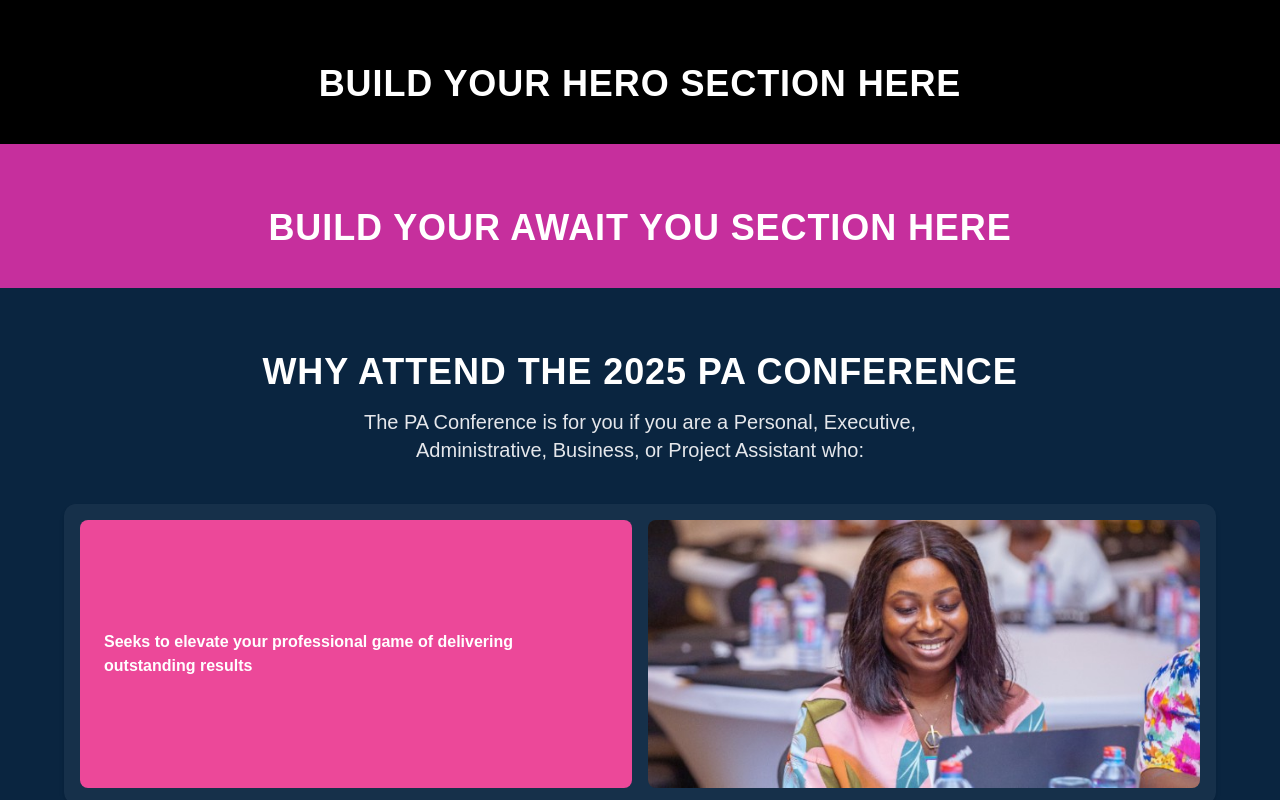
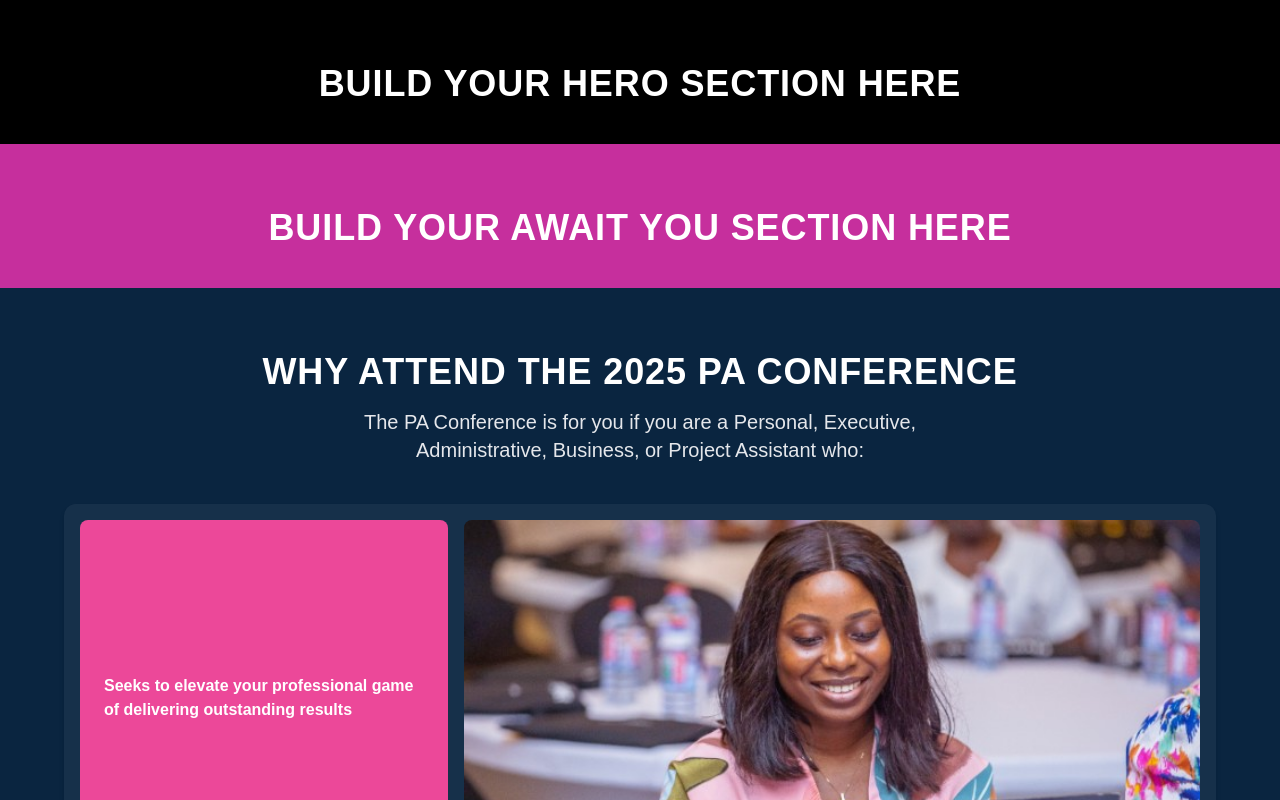
Before and after one commit to Amatcha-Boanerges/landingpage-paconf, a Next.js app: page / in a window 1280 px wide. Shown: the top 800 px of the page. Built offline with nearby package versions, Linux system fonts and the light colour scheme.

Commit message:
Implemented 3 section rows: where image=2/3 & text=1/3.

```diff
--- a/src/app/components/WhyAttend.tsx
+++ b/src/app/components/WhyAttend.tsx
@@ -1,5 +1,3 @@
-// app/_components/WhyAttend.tsx
-
 "use client";
 
 import Image from "next/image";
@@ -55,26 +53,26 @@ export default function WhyAttend() {
               key={index}
               className="flex flex-col md:flex-row items-stretch gap-4 bg-white bg-opacity-5 rounded-xl p-4 shadow-md hover:scale-[1.01] transition-transform"
             >
-              {/* Text: left for even rows, right for odd rows */}
+              {/* Text: 1/3 */}
               <div
-                className={`w-full md:w-1/2 min-h-[250px] p-6 flex items-center text-left text-white font-semibold rounded-lg ${card.bgColor} ${
+                className={`w-full md:w-1/3 min-h-[250px] p-6 flex items-center text-left text-white font-semibold rounded-lg ${card.bgColor} ${
                   index % 2 === 0 ? "md:order-1" : "md:order-2"
                 }`}
               >
                 {card.text}
               </div>
 
-              {/* Image: right for even rows, left for odd rows */}
+              {/* Image: 2/3 */}
               <div
-                className={`w-full md:w-1/2 min-h-[250px] ${
+                className={`w-full md:w-2/3 min-h-[250px] ${
                   index % 2 === 0 ? "md:order-2" : "md:order-1"
                 }`}
               >
                 <Image
                   src={card.image}
                   alt="PA Conference Attendee"
-                  width={600}
-                  height={400}
+                  width={800}
+                  height={500}
                   className="rounded-lg object-cover w-full h-full"
                 />
               </div>
```
